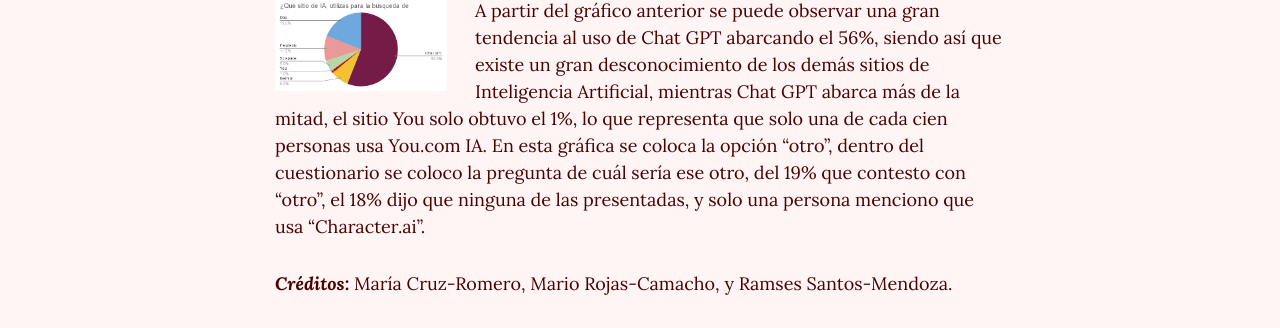
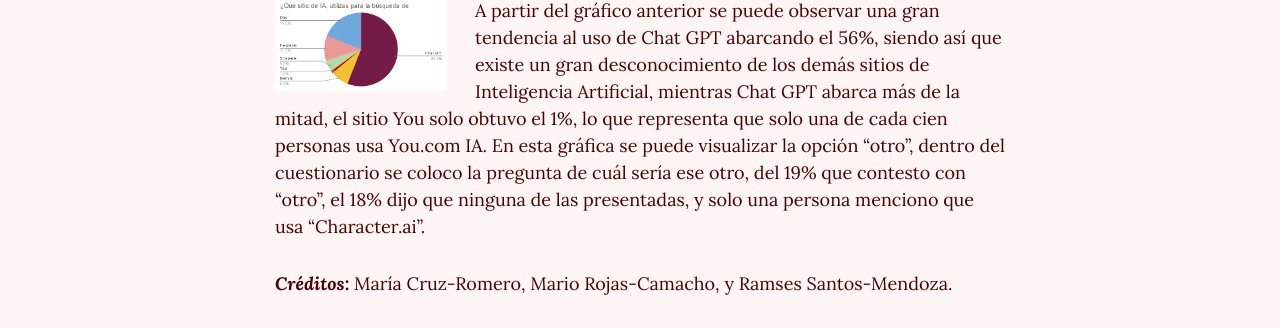
Before and after one commit to rosariorogel/metodologia, a Jekyll site: the page built from _pages/inteligencia-artificial.md, in a window 1280 px wide and 900 px high, scrolled down 3049 px. Shown: the part 261-589 px from the top of the window. Built offline with Jekyll 4.4.1, drawn with Linux system fonts in a browser that asks for light colours; nearby versions of some CDN libraries.

Commit message:
Update espacios inteligencia-artificial.md

```diff
--- a/_pages/inteligencia-artificial.md
+++ b/_pages/inteligencia-artificial.md
@@ -41,6 +41,7 @@ De acuerdo con esta primera gráfica, se determina que el 91% de las personas en
 
 
 
+
 ### **Pregunta No. 2**
 
 
@@ -67,7 +68,7 @@ El presente gráfico indica que, el 48% de los universitarios usan la Inteligenc
 
 <img src="{{site.baseurl }}/assets/img/Gráfica5SitiosUsadosIA.png" style="float:left;width:200px;padding-right:28px;">
 A partir del gráfico anterior se puede observar una gran tendencia al uso de Chat GPT abarcando el 56%, siendo así que existe un gran desconocimiento de los demás sitios de Inteligencia Artificial, mientras Chat GPT abarca más de la mitad, el sitio You solo obtuvo el 1%, lo que representa que solo una de cada cien personas usa You.com IA.
-En esta gráfica se coloca la opción “otro”, dentro del cuestionario se coloco la pregunta de cuál sería ese otro, del 19% que contesto con “otro”, el 18% dijo que ninguna de las presentadas, y solo una persona menciono que usa “Character.ai”.
+En esta gráfica se puede visualizar la opción “otro”, dentro del cuestionario se coloco la pregunta de cuál sería ese otro, del 19% que contesto con “otro”, el 18% dijo que ninguna de las presentadas, y solo una persona menciono que usa “Character.ai”.
 
 
 
```
